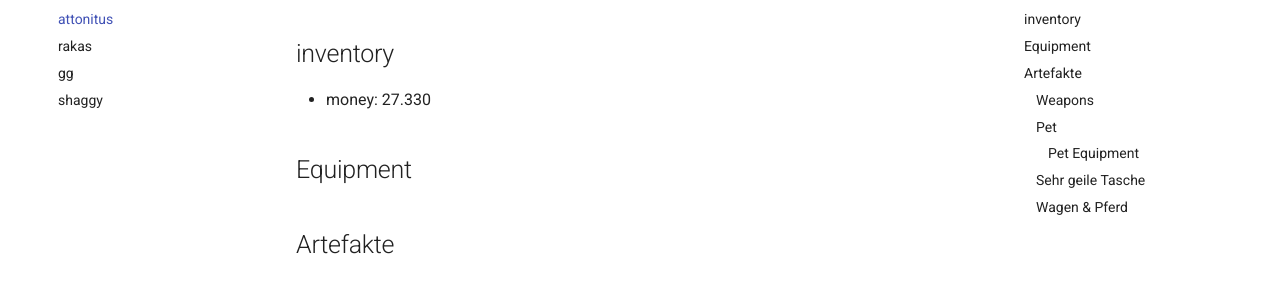
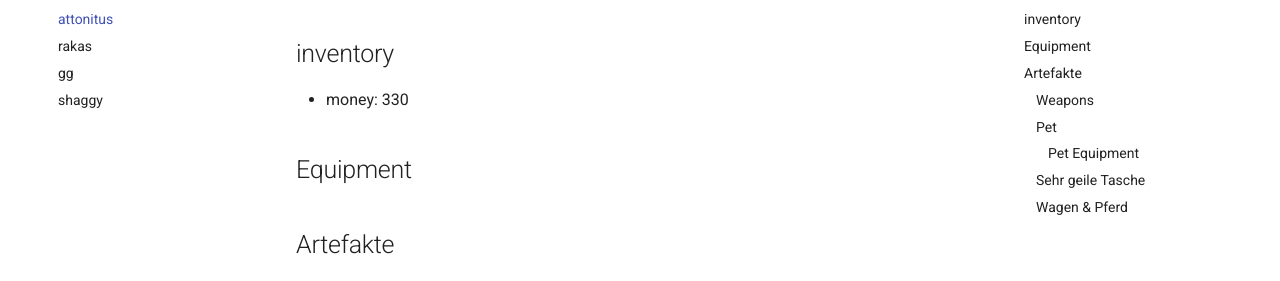
Before and after one commit to mkdocs-pnp/avalon, an MkDocs documentation site: the page built from docs/character/attonitus_fulgur.md, in a window 1280 px wide and 900 px high, scrolled down 861 px. Shown: the part 170-451 px from the top of the window. Built offline with MkDocs 1.6.1 and Material for MkDocs 9.7.7, drawn with Linux system fonts in a browser that asks for light colours.

Commit message:
Update attonitus_fulgur.md

```diff
--- a/docs/character/attonitus_fulgur.md
+++ b/docs/character/attonitus_fulgur.md
@@ -29,7 +29,7 @@
   * Reparieren kostet 500 pro Punkt
 
 ## inventory
-* money: 27.330
+* money: 330
 
 ## Equipment
 
```
